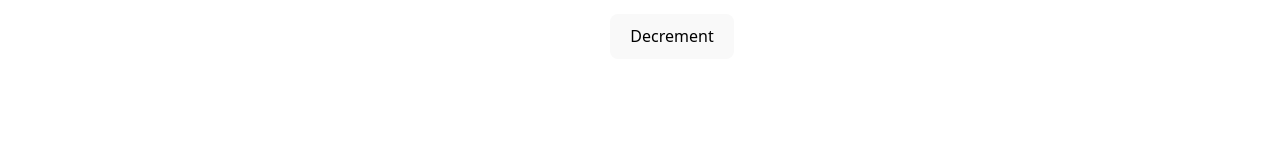
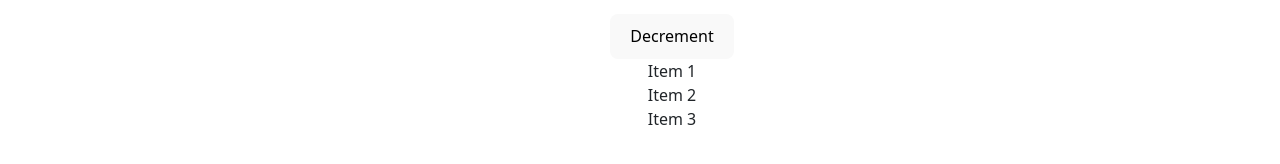
Before and after one commit to ReneRisa/react-projectCoderHouse, a React (Vite) app: page / in a window 1280 px wide. Shown: the part 184-348 px from the top of the page. Built offline with nearby package versions, Linux system fonts and the light colour scheme.

Commit message:
Adding Item List Container

```diff
--- /dev/null
+++ b/src/components/ItemListContainer/ItemListContainer.jsx
@@ -0,0 +1,7 @@
+import React from "react";
+
+const ItemListContainer = (props) => {
+  return <div>{props.greeting}</div>;
+};
+
+export default ItemListContainer;
--- a/src/layouts/MainLayout.jsx
+++ b/src/layouts/MainLayout.jsx
@@ -1,12 +1,16 @@
 import React from "react";
 import NavBarComponent from "../components/NavBarComponent/NavBarComponent";
 import CountComponent from "../components/CountComponent/CountComponent";
+import ItemListContainer from "../components/ItemListContainer/ItemListContainer";
 
 const MainLayout = ({ children }) => {
   return (
     <div style={{ width: "100vw", height: "100vh" }}>
       <NavBarComponent />
       <CountComponent />
+      <ItemListContainer greeting="Item 1" />
+      <ItemListContainer greeting="Item 2" />
+      <ItemListContainer greeting="Item 3" />
       {children}
     </div>
   );
```
